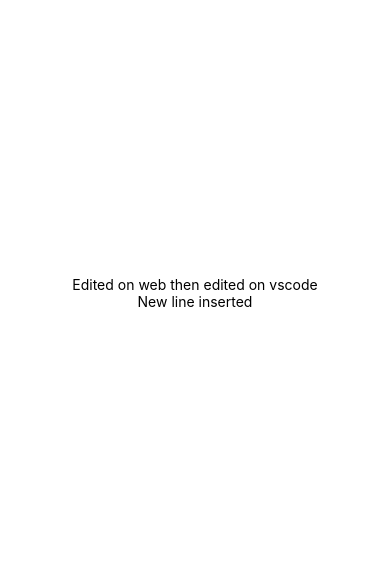
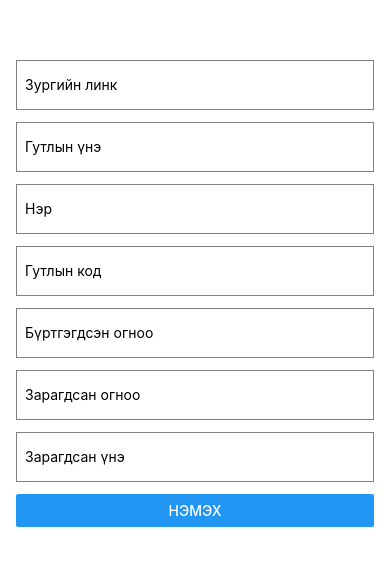
Before and after one commit to ArsenoIO/Inventory-Management-App, a React Native app: screen / in a window 390 px wide. Shown: the part 129-694 px from the top of the page. Built offline with nearby package versions, Linux system fonts and the light colour scheme.

Commit message:
Added main function UI and added Firebase

```diff
--- a/App.js
+++ b/App.js
@@ -1,4 +1,4 @@
-import { StatusBar } from 'expo-status-bar';
+/*import { StatusBar } from 'expo-status-bar';
 import { StyleSheet, Text, View } from 'react-native';
 
 export default function App() {
@@ -19,3 +19,105 @@ const styles = StyleSheet.create({
     justifyContent: 'center',
   },
 });
+*/
+
+import React, { useState } from 'react';
+import { Button, StyleSheet, TextInput, View } from 'react-native';
+import { firestore, storage } from './firebaseConfig';
+
+export default function App() {
+  const [shoe, setShoe] = useState({
+    price: '',
+    name: '',
+    code: '',
+    dateRegistered: '',
+    dateSold: '',
+    imageUrl: '',
+    soldPrice: '',
+  });
+
+  const handleInputChange = (name, value) => {
+    setShoe({ ...shoe, [name]: value });
+  };
+
+  const handleSubmit = async () => {
+    try {
+      await firestore().collection('shoes').add(shoe);
+      console.log('Shoe added!');
+    } catch (error) {
+      console.error(error);
+    }
+  };
+
+  const handleImageUpload = async (uri) => {
+    const reference = storage().ref(`/shoes/${new Date().getTime()}.jpg`);
+    await reference.putFile(uri);
+    const imageUrl = await reference.getDownloadURL();
+    handleInputChange('imageUrl', imageUrl);
+  };
+
+  return (
+
+    <View style={styles.container}>
+      <TextInput
+        style={styles.input}
+        placeholder="Зургийн линк"
+        value={shoe.imageUrl}
+        onChangeText={(text) => handleInputChange('imageUrl', text)}
+      />
+      <TextInput
+        style={styles.input}
+        placeholder="Гутлын үнэ"
+        value={shoe.price}
+        onChangeText={(text) => handleInputChange('price', text)}
+      />
+      <TextInput
+        style={styles.input}
+        placeholder="Нэр"
+        value={shoe.name}
+        onChangeText={(text) => handleInputChange('name', text)}
+      />
+      <TextInput
+        style={styles.input}
+        placeholder="Гутлын код"
+        value={shoe.code}
+        onChangeText={(text) => handleInputChange('code', text)}
+      />
+      <TextInput
+        style={styles.input}
+        placeholder="Бүртгэгдсэн огноо"
+        value={shoe.dateRegistered}
+        onChangeText={(text) => handleInputChange('dateRegistered', text)}
+      />
+      <TextInput
+        style={styles.input}
+        placeholder="Зарагдсан огноо"
+        value={shoe.dateSold}
+        onChangeText={(text) => handleInputChange('dateSold', text)}
+      />
+
+      <TextInput
+        style={styles.input}
+        placeholder="Зарагдсан үнэ"
+        value={shoe.soldPrice}
+        onChangeText={(text) => handleInputChange('soldPrice', text)}
+      />
+      <Button title="Нэмэх" onPress={handleSubmit} />
+    </View>
+  );
+}
+
+const styles = StyleSheet.create({
+  container: {
+    flex: 1,
+    justifyContent: 'center',
+    padding: 16,
+  },
+  input: {
+    height: 50,
+    borderColor: 'gray',
+    borderWidth: 1,
+    marginBottom: 12,
+    paddingLeft: 8,
+  },
+});
--- /dev/null
+++ b/firebaseConfig.jsx
@@ -0,0 +1,21 @@
+// Import the functions you need from the SDKs you need
+import { initializeApp } from "firebase/app";
+import { getAnalytics } from "firebase/analytics";
+// TODO: Add SDKs for Firebase products that you want to use
+// https://firebase.google.com/docs/web/setup#available-libraries
+
+// Your web app's Firebase configuration
+// For Firebase JS SDK v7.20.0 and later, measurementId is optional
+const firebaseConfig = {
+  apiKey: "AIzaSyCj7iJgIwKQTP7Jc-w4GLbPtL6uuPDQ4iY",
+  authDomain: "shoeapp-399ad.firebaseapp.com",
+  projectId: "shoeapp-399ad",
+  storageBucket: "shoeapp-399ad.appspot.com",
+  messagingSenderId: "1070555187722",
+  appId: "1:1070555187722:web:36ffcc5da7b02e16b22df3",
+  measurementId: "G-30SQV4E1XV"
+};
+
+// Initialize Firebase
+const app = initializeApp(firebaseConfig);
+const analytics = getAnalytics(app);
--- a/package.json
+++ b/package.json
@@ -11,6 +11,7 @@
   "dependencies": {
     "expo": "~51.0.11",
     "expo-status-bar": "~1.12.1",
+    "firebase": "^10.12.2",
     "react": "18.2.0",
     "react-native": "0.74.2"
   },
```
Also changed, not shown: 1 other file (tests, documents, lock files or other folders).
